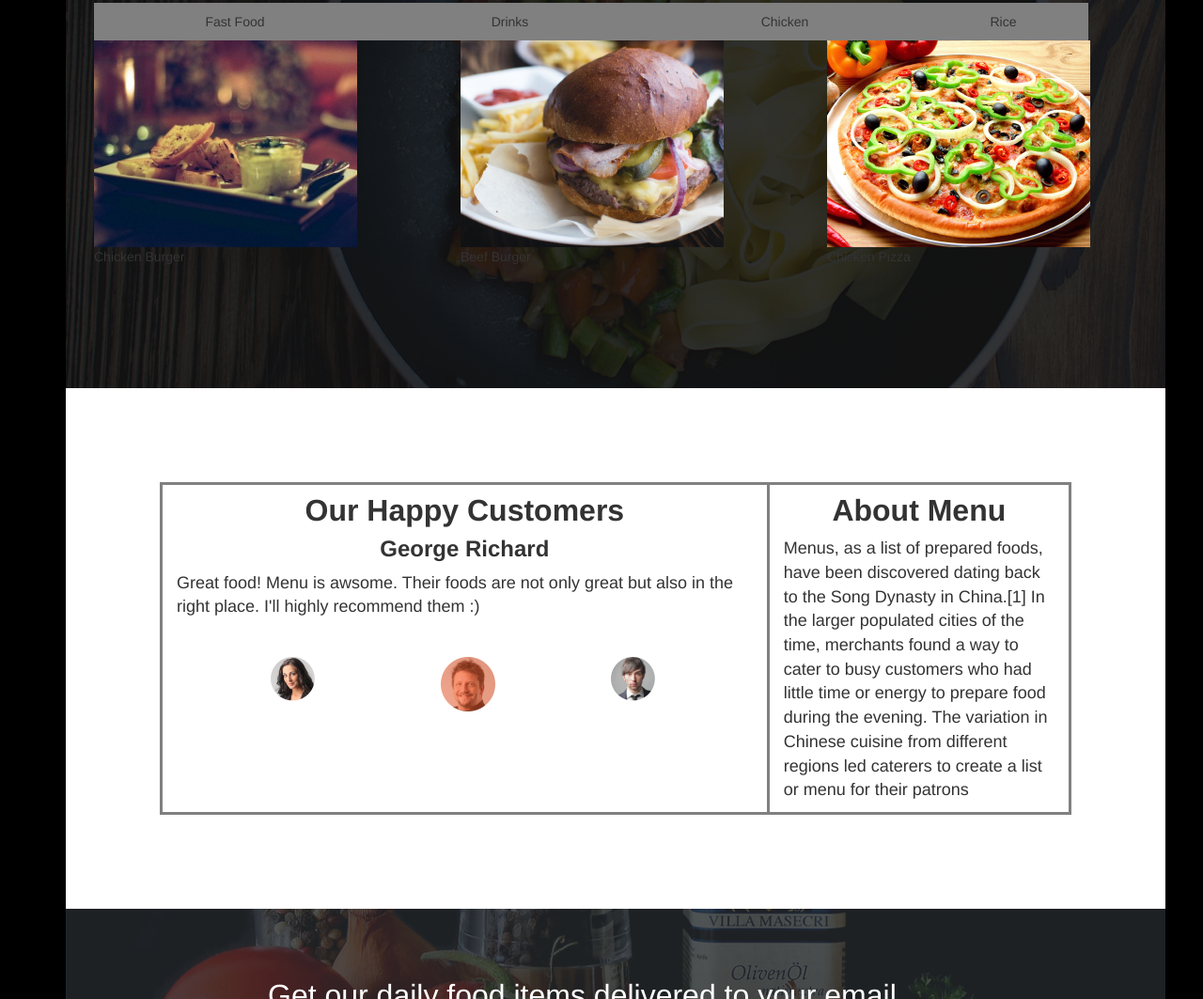
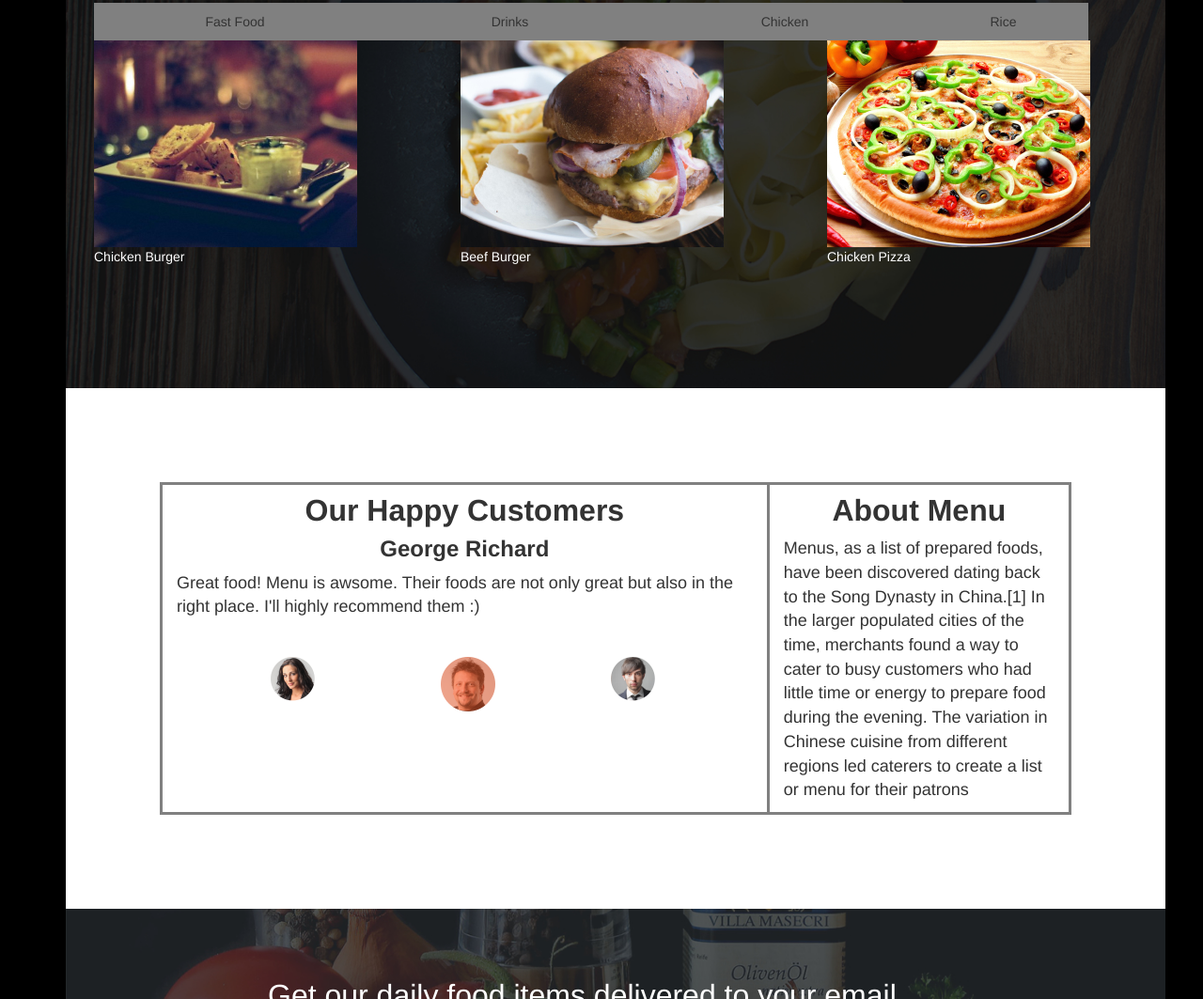
Before and after one commit to DannyTH/anita-kitchen, a plain HTML site: page index.html in a window 1280 px wide. Shown: the part 1883-2946 px from the top of the page at 94% size. Drawn offline with Linux system fonts and the light colour scheme.

Commit message:
Add changes made

```diff
--- a/css/styles.css
+++ b/css/styles.css
@@ -178,3 +178,6 @@ h6 {
 #bit {
   background-color: white;
 }
+.line {
+  color: white;
+}
```
